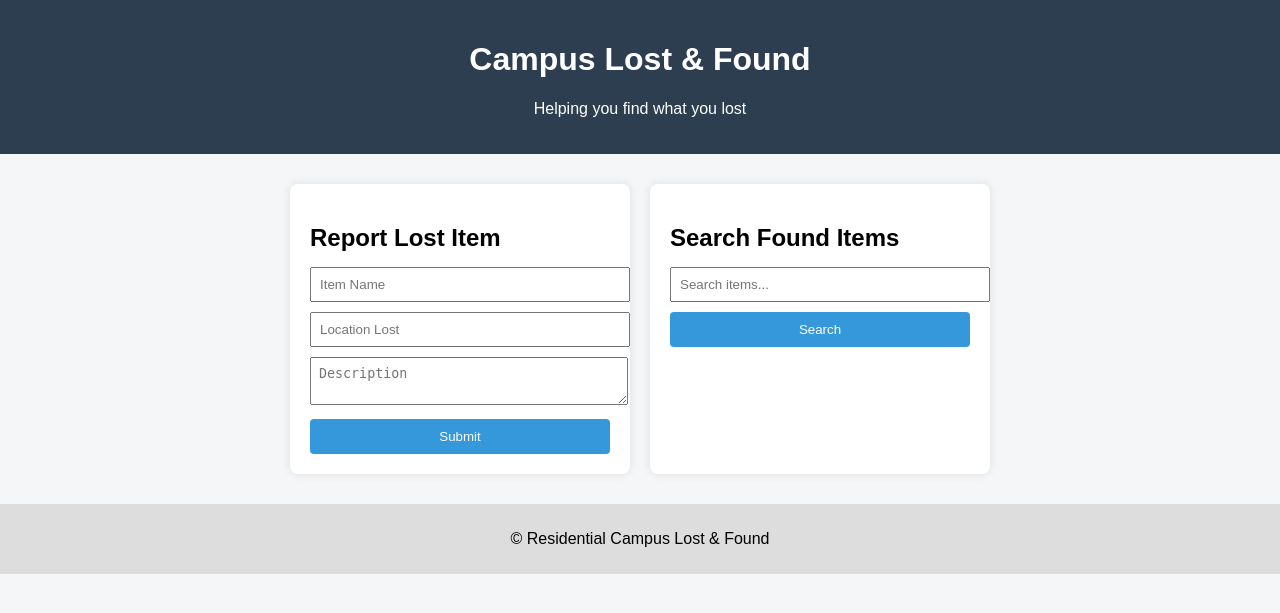
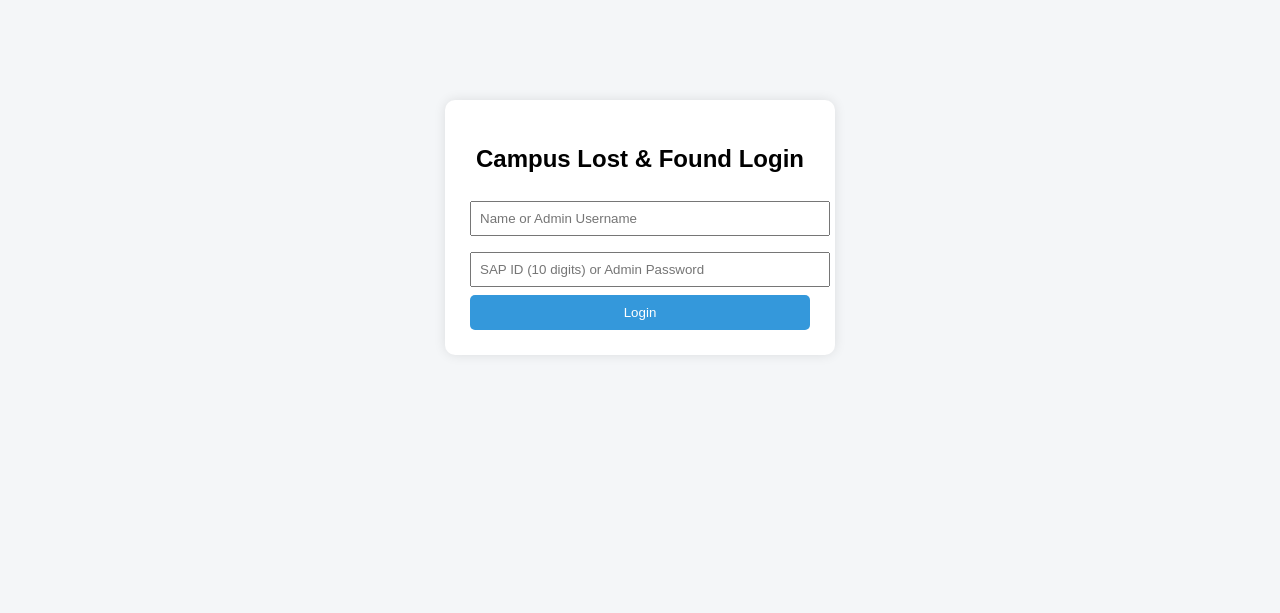
Before and after one commit to Manaswi78/lost-and-found-system, a Flask app: page / in a window 1280 px wide. Shown: the top 613 px of the page. Run offline with Flask 3, Linux system fonts and the light colour scheme.

Commit message:
Updated interface

```diff
--- a/Backend/app.py
+++ b/Backend/app.py
@@ -1,20 +1,144 @@
-from flask import Flask, render_template
+import os
+import sqlite3
+from flask import Flask, render_template, request, redirect, session, url_for
+from werkzeug.utils import secure_filename
 
-app = Flask(
+app = Flask(__name__,
+            template_folder="../Frontend/templates",
+            static_folder="../Frontend/static")
 
-    __name__,
+app.secret_key = "lostfound_secret"
 
-    template_folder="../Frontend/templates",
+UPLOAD_FOLDER = "../Frontend/static/uploads"
+os.makedirs(UPLOAD_FOLDER, exist_ok=True)
+app.config["UPLOAD_FOLDER"] = UPLOAD_FOLDER
 
-    static_folder="../Frontend/static"
 
-)
+# ---------------- DATABASE ---------------- #
+def init_db():
+    conn = sqlite3.connect("lostfound.db")
+    c = conn.cursor()
 
-@app.route("/")
+    c.execute('''CREATE TABLE IF NOT EXISTS lost_items (
+        id INTEGER PRIMARY KEY AUTOINCREMENT,
+        username TEXT,
+        item_name TEXT,
+        brand TEXT,
+        color TEXT,
+        description TEXT,
+        image TEXT,
+        hidden_detail TEXT
+    )''')
 
-def home():
+    c.execute('''CREATE TABLE IF NOT EXISTS found_items (
+        id INTEGER PRIMARY KEY AUTOINCREMENT,
+        place TEXT,
+        image TEXT
+    )''')
 
-    return render_template("login.html")  # or "index.html"
+    conn.commit()
+    conn.close()
+
+init_db()
+
+
+# ---------------- LOGIN ---------------- #
+@app.route("/", methods=["GET", "POST"])
+def login():
+    if request.method == "POST":
+        username = request.form["username"]
+        password = request.form["password"]
+
+        # Admin
+        if username == "lostandfound" and password == "devops123":
+            session["admin"] = True
+            return redirect("/admin")
+
+        # User (10-digit SAP ID)
+        elif password.isdigit() and len(password) == 10:
+            session["user"] = username
+            return redirect("/user")
+
+    return render_template("login.html")
+
+
+# ---------------- USER DASHBOARD ---------------- #
+@app.route("/user")
+def user_dashboard():
+    if "user" not in session:
+        return redirect("/")
+    return render_template("user_dashboard.html", user=session["user"])
+
+
+# ---------------- REPORT LOST ITEM ---------------- #
+@app.route("/report_lost", methods=["POST"])
+def report_lost():
+    if "user" not in session:
+        return redirect("/")
+
+    item = request.form["item"]
+    brand = request.form["brand"]
+    color = request.form["color"]
+    desc = request.form["desc"]
+    hidden = request.form["hidden"]
+
+    image_file = request.files["image"]
+    filename = secure_filename(image_file.filename)
+    image_file.save(os.path.join(app.config["UPLOAD_FOLDER"], filename))
+
+    conn = sqlite3.connect("lostfound.db")
+    c = conn.cursor()
+    c.execute("INSERT INTO lost_items (username,item_name,brand,color,description,image,hidden_detail) VALUES (?,?,?,?,?,?,?)",
+              (session["user"], item, brand, color, desc, filename, hidden))
+    conn.commit()
+    conn.close()
+
+    return redirect("/user")
+
+
+# ---------------- FOUND ITEM ---------------- #
+@app.route("/found_item", methods=["POST"])
+def found_item():
+    if "user" not in session:
+        return redirect("/")
+
+    place = request.form["place"]
+    image_file = request.files["image"]
+    filename = secure_filename(image_file.filename)
+    image_file.save(os.path.join(app.config["UPLOAD_FOLDER"], filename))
+
+    conn = sqlite3.connect("lostfound.db")
+    c = conn.cursor()
+    c.execute("INSERT INTO found_items (place,image) VALUES (?,?)", (place, filename))
+    conn.commit()
+    conn.close()
+
+    return redirect("/user")
+
+
+# ---------------- ADMIN DASHBOARD ---------------- #
+@app.route("/admin")
+def admin_dashboard():
+    if "admin" not in session:
+        return redirect("/")
+
+    conn = sqlite3.connect("lostfound.db")
+    c = conn.cursor()
+    c.execute("SELECT COUNT(*) FROM lost_items")
+    lost = c.fetchone()[0]
+    c.execute("SELECT COUNT(*) FROM found_items")
+    found = c.fetchone()[0]
+    conn.close()
+
+    return render_template("admin_dashboard.html", lost=lost, found=found)
+
+
+# ---------------- LOGOUT ---------------- #
+@app.route("/logout")
+def logout():
+    session.clear()
+    return redirect("/")
+
 
 if __name__ == "__main__":
     app.run(debug=True)
--- a/Frontend/static/style.css
+++ b/Frontend/static/style.css
@@ -1,58 +1,34 @@
 body {
-    font-family: Arial, sans-serif;
+    font-family: Arial;
+    background: #f4f6f8;
     margin: 0;
-    background-color: #f4f6f8;
-}
-
-header {
-    background-color: #2c3e50;
-    color: white;
-    padding: 20px;
-    text-align: center;
-}
-
-main {
-    display: flex;
-    justify-content: center;
-    gap: 20px;
-    padding: 30px;
-    flex-wrap: wrap;
 }
 
 .card {
     background: white;
-    padding: 20px;
-    width: 300px;
-    border-radius: 8px;
-    box-shadow: 0 0 10px rgba(0,0,0,0.1);
-}
-
-.card h2 {
-    margin-bottom: 15px;
+    width: 340px;
+    margin: 100px auto;
+    padding: 25px;
+    border-radius: 10px;
+    box-shadow: 0 0 12px rgba(0,0,0,0.1);
+    text-align: center;
 }
 
 input, textarea {
     width: 100%;
     padding: 8px;
-    margin-bottom: 10px;
+    margin: 8px 0;
 }
 
 button {
     width: 100%;
     padding: 10px;
-    background-color: #3498db;
+    background: #3498db;
     border: none;
     color: white;
-    cursor: pointer;
-    border-radius: 4px;
+    border-radius: 5px;
 }
 
 button:hover {
-    background-color: #2980b9;
+    background: #2980b9;
 }
-
-footer {
-    text-align: center;
-    padding: 10px;
-    background: #ddd;
-}
--- a/Frontend/templates/login.html
+++ b/Frontend/templates/login.html
@@ -1,38 +1,17 @@
 <!DOCTYPE html>
-<html lang="en">
+<html>
 <head>
-<meta charset="UTF-8">
-<title>Campus Lost & Found</title>
-<link rel="stylesheet" href="{{ url_for('static', filename='style.css') }}">
+    <title>Campus Lost & Found</title>
+    <link rel="stylesheet" href="{{ url_for('static', filename='style.css') }}">
 </head>
 <body>
-
-    <header>
-<h1>Campus Lost & Found</h1>
-<p>Helping you find what you lost</p>
-</header>
-
-    <main>
-<section class="card">
-<h2>Report Lost Item</h2>
-<form>
-<input type="text" placeholder="Item Name" required>
-<input type="text" placeholder="Location Lost" required>
-<textarea placeholder="Description"></textarea>
-<button type="submit">Submit</button>
-</form>
-</section>
-
-        <section class="card">
-<h2>Search Found Items</h2>
-<input type="text" placeholder="Search items...">
-<button>Search</button>
-</section>
-</main>
-
-    <footer>
-<p>© Residential Campus Lost & Found</p>
-</footer>
-
+<div class="card">
+    <h2>Campus Lost & Found Login</h2>
+    <form method="POST">
+        <input type="text" name="username" placeholder="Name or Admin Username" required>
+        <input type="password" name="password" placeholder="SAP ID (10 digits) or Admin Password" required>
+        <button type="submit">Login</button>
+    </form>
+</div>
 </body>
 </html>
```
Also changed, not shown: Frontend/templates/admin_dashboard.html (added, +17 -0 lines), Frontend/templates/user_dashboard.html (added, +36 -0 lines).
